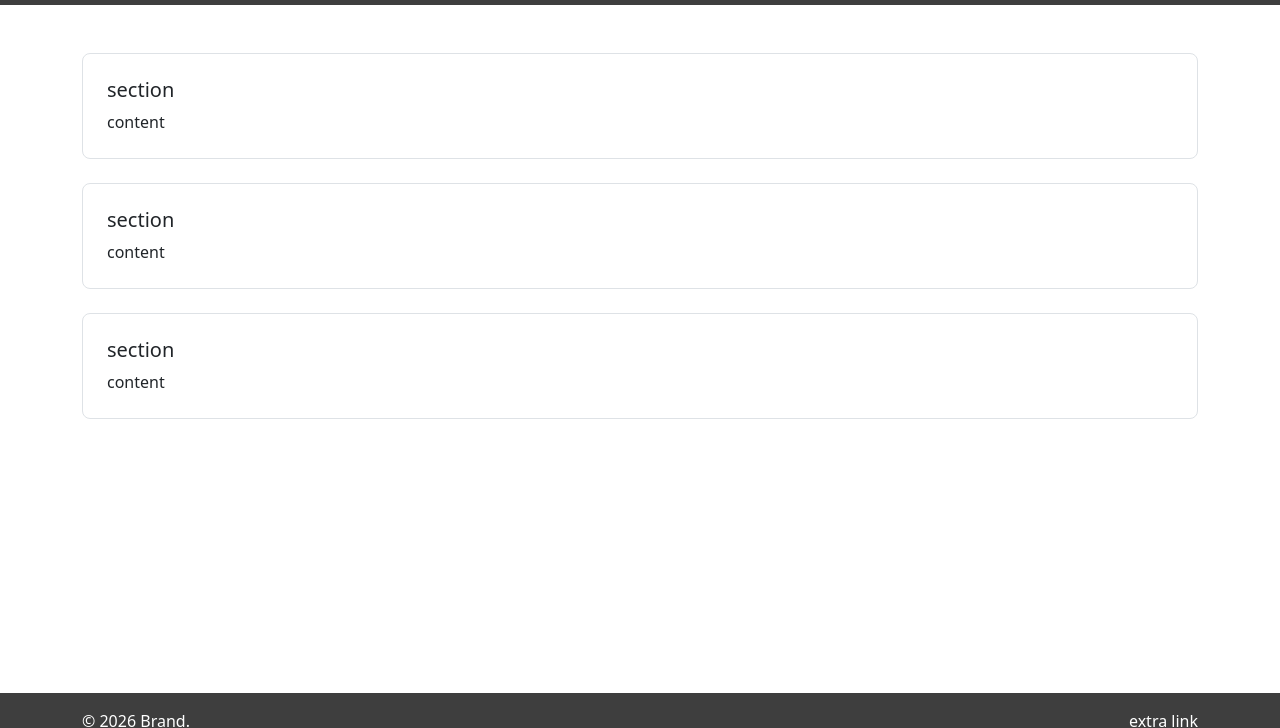
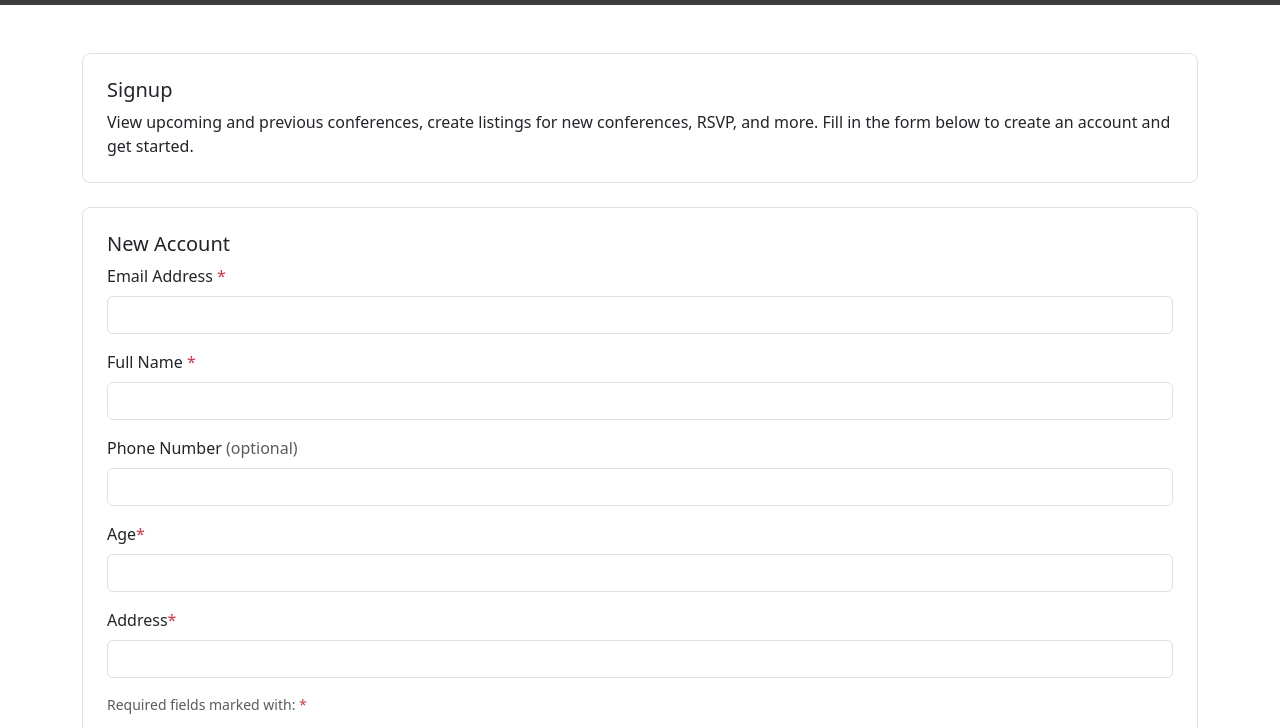
Before and after one commit to chanhyung626-sketch/IST256, a website: page signup.html in a window 1280 px wide. Shown: the part 51-779 px from the top of the page. Drawn offline with nearby package versions, Linux system fonts and the light colour scheme.

Commit message:
Added html form for signup page

```diff
--- a/signup.html
+++ b/signup.html
@@ -27,20 +27,43 @@
         <div class="container">
 
             <div class="border rounded-3 p-4 mb-4">
-                <h5>section</h5>
-                <p class="mb-0">content</p>
+                <h5>Signup</h5>
+                <p class="mb-0">View upcoming and previous conferences, create listings for new conferences, RSVP, and more. Fill in the form below to create an account and get started.</p>
             </div>
 
             <div class="border rounded-3 p-4 mb-4">
-                <h5>section</h5>
-                <p class="mb-0">content</p>
+                <h5>New Account</h5>
+                <form>
+                    <div class="mb-3">
+                        <label for="email" class="form-label">Email Address <span class="text-danger">*</span></label>
+                        <input type="email" class="form-control" id="email" required />
+                    </div>
+
+                    <div class="mb-3">
+                        <label for="fullName" class="form-label">Full Name <span class="text-danger">*</span></label>
+                        <input type="text" class="form-control" id="fullName" required />
+                    </div>
+
+                    <div class="mb-3">
+                        <label for="phone" class="form-label">Phone Number <span class="text-muted">(optional)</span></label>
+                        <input type="tel" class="form-control" id="phone" />
+                    </div>
+
+                    <div class="mb-3">
+                        <label for="age" class="form-label">Age<span class="text-danger">*</span></label>
+                        <input type="text" class="form-control" id="age" required />
+                    </div>
+
+                    <div class="mb-3">
+                        <label for="address" class="form-label">Address<span class="text-danger">*</span></label>
+                        <input type="text" class="form-control" id="address" required />
+                    </div>
+
+                    <div class="text-muted small mb-3">Required fields marked with: <span class="text-danger">*</span></div>
+
+                    <button type="submit" class="btn btn-primary">Submit</button>
+                </form>
             </div>
-
-            <div class="border rounded-3 p-4 mb-4">
-                <h5>section</h5>
-                <p class="mb-0">content</p>
-            </div>
-
         </div>
     </main>
 
```
